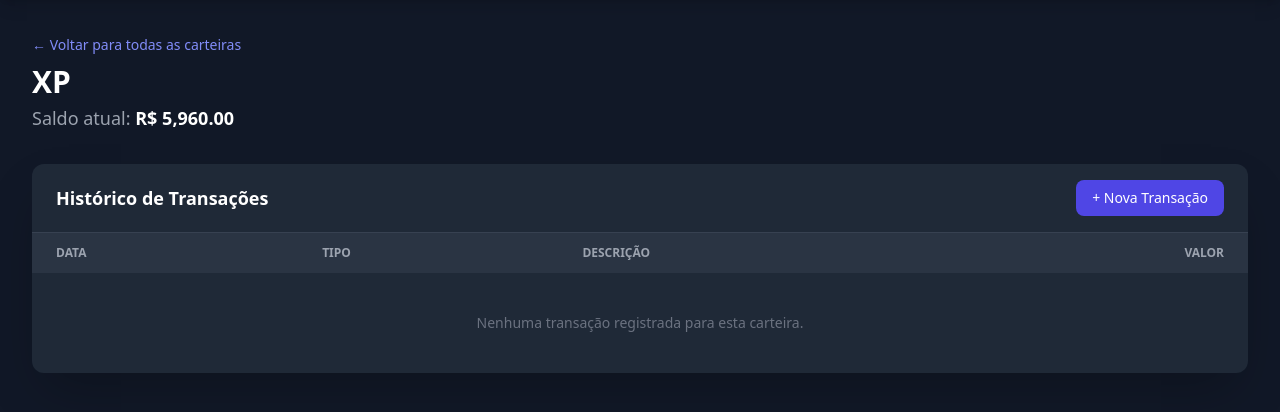
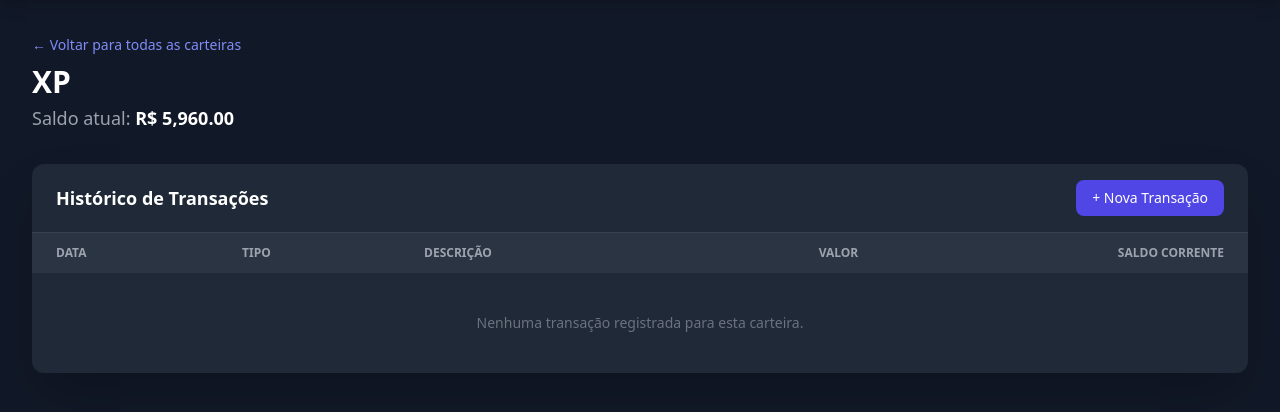
Before and after one commit to bobdreads/FinBoard, a Django app: page /dashboard/accounts/1/ in a window 1280 px wide. Shown: the part 68-480 px from the top of the page. Run offline with Django 5.2, Linux system fonts and the light colour scheme; a user stored in the database is signed in; data comes from the database, SQL or seed files in the repository; both versions use the stored data as it was after the commit.

Commit message:
feat: adicionar exibição de saldo corrente nas transações da conta e corrigir formatação de HTML

```diff
--- a/dashboard/templates/dashboard/account_detail.html
+++ b/dashboard/templates/dashboard/account_detail.html
@@ -19,7 +19,7 @@
                 + Nova Transação
             </a>
         </div>
-        <div class="overflow-x-auto">
+        <div <div class="overflow-x-auto">
             <table class="min-w-full text-sm text-left text-gray-300">
                 <thead class="text-xs text-gray-400 uppercase bg-gray-700/50">
                     <tr>
@@ -27,6 +27,7 @@
                         <th scope="col" class="px-6 py-3">Tipo</th>
                         <th scope="col" class="px-6 py-3">Descrição</th>
                         <th scope="col" class="px-6 py-3 text-right">Valor</th>
+                        <th scope="col" class="px-6 py-3 text-right">Saldo Corrente</th>
                     </tr>
                 </thead>
                 <tbody>
@@ -44,10 +45,13 @@
                         <td class="px-6 py-4 text-right font-mono {% if tx.type == 'DEPOSITO' %}text-green-400{% else %}text-red-400{% endif %}">
                             {{ tx.amount|format_currency:account.currency }}
                         </td>
+                        <td class="px-6 py-4 text-right font-mono text-gray-400">
+                            {{ tx.running_balance|format_currency:account.currency }}
+                        </td>
                     </tr>
                     {% empty %}
                     <tr>
-                        <td colspan="4" class="text-center py-10 text-gray-500">
+                        <td colspan="5" class="text-center py-10 text-gray-500">
                             Nenhuma transação registrada para esta carteira.
                         </td>
                     </tr>
--- a/dashboard/views.py
+++ b/dashboard/views.py
@@ -1,5 +1,6 @@
 from django.shortcuts import render, redirect, get_object_or_404
 from django.contrib.auth.decorators import login_required
+from decimal import Decimal
 from .models import Account, Transaction
 from .forms import AccountForm, TransactionForm
 
@@ -45,20 +46,28 @@ def account_create(request):
 @login_required
 def account_detail(request, pk):
     """
-    Exibe os detalhes de uma conta específica, incluindo seu histórico de transações.
-    O 'pk' (primary key) é o ID da conta que vem da URL.
+    Exibe os detalhes de uma conta específica, incluindo seu histórico de transações com saldo corrente.
     """
-    # Usamos get_object_or_404 para buscar a conta. Se não encontrar,
-    # ele automaticamente retorna um erro 404 (Página não encontrada).
-    # O filtro "user=request.user" garante que um usuário não possa ver a conta de outro.
     account = get_object_or_404(Account, pk=pk, user=request.user)
 
-    # Buscamos todas as transações associadas a esta conta
-    transactions = account.transactions.order_by('-date')
+    # Busca as transações em ordem cronológica para o cálculo
+    transactions_list = list(account.transactions.order_by('date', 'pk'))
+
+    # Calcula o saldo corrente
+    balance = account.initial_balance
+    for tx in transactions_list:
+        if tx.type == 'DEPOSITO':
+            balance += tx.amount
+        elif tx.type == 'SAQUE':
+            balance -= tx.amount
+        tx.running_balance = balance  # Atribui o saldo calculado ao objeto
+
+    # Inverte a lista para exibir a mais recente primeiro
+    transactions_list.reverse()
 
     context = {
         'account': account,
-        'transactions': transactions,
+        'transactions': transactions_list,
     }
     return render(request, 'dashboard/account_detail.html', context)
 
```
Also changed, not shown: core/templates/core/home.html (+7 -3 lines), db.sqlite3.
